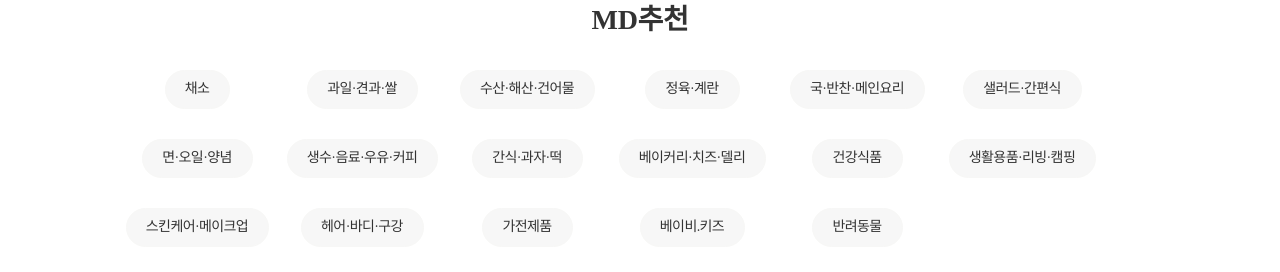
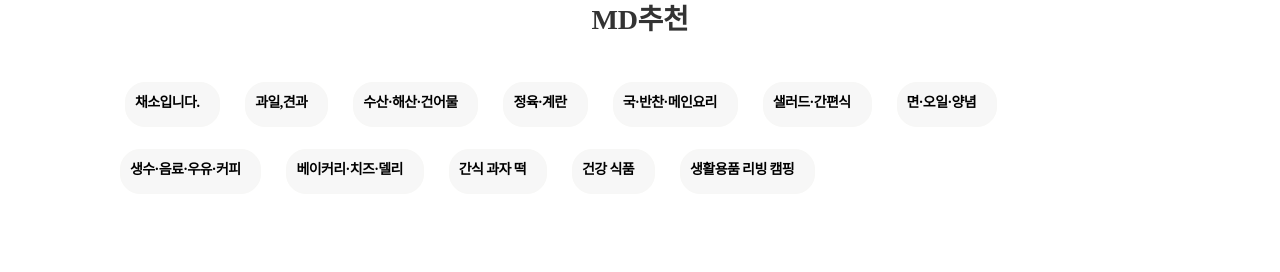
Before and after one commit to kyoungholee/Market-React-develop-, a React (Create React App) app: page / in a window 1280 px wide. Shown: the part 2577-2849 px from the top of the page. Built offline with nearby package versions, Linux system fonts and the light colour scheme.

Commit message:
market-react 같은 데이터 더미를 이용해서 다시 받아오기

```diff
--- a/src/components/Login.css
+++ b/src/components/Login.css
@@ -53,16 +53,3 @@
   margin: 3px 6px 0;
   background-color: #333;
 }
-
-.section_login .btn_type {
-  border: 1px solid #5f0081;
-  background-color: #5f0080;
-  display: block;
-  overflow: hidden;
-  width: 100%;
-  border-radius: 3px;
-  font-weight: 500;
-  font-size: 19px;
-  color: #fff;
-  line-height: 51px;
-}
--- a/src/components/Login.js
+++ b/src/components/Login.js
@@ -2,7 +2,7 @@ import React from 'react'
 import {useState, useEffect} from 'react';
 import { Link } from 'react-router-dom';
 import "./Login.css";
-
+import styled from "styled-components";
 
 function Login() {
 
@@ -23,6 +23,14 @@ function Login() {
             window.alert("아이디와 비밀번호를 입력해주세요.");
             return;
         }
+    }
+
+    const root = () => {
+        alert ("감사합니다. ")
+    }
+
+    const click = () => {
+        alert("조건을 말하세요")
     }
 
     return (
@@ -60,13 +68,42 @@ function Login() {
                                 <Link to = "/">비밀번호 찾기</Link>
                         </div>
                     </div>
-                    <button className = "btn_type">
+
+
+
+                    <Button bgcolor ="blue" className = "btn_type" onClick = {root}>
                             <span>로그인 </span>
-                    </button>
+                    </Button>
+                    <br/>
+
+                    <Button bgcolor = "red" className = "btn_type2" onClick = {click}>
+                            <span>회원가입 </span>
+                    </Button>
+
                 </div>
             </div>
         </div>
     )
 }
+//조건은 다 같은데 배경색만 다르게 한다 !!
+// 회원가입은 props로 받고 배경색만 바꾸게 된다.!
+// 이렇듯  button 이라는 같은 태그안에 배경색만 다를 때
+// style-conponets를 이용해서 태그안에 bgcolor = "blue"색을 받아서
+// props로 값을 받을 수 있다.
+//background-color : ${prop s=> props.bgcolor}
 
-export default Login
+
+const Button = styled.button`
+    cursor: pointer;
+    border: 1px solid black;
+    width: 100%;
+    background-color: ${props => props.bgcolor};
+    border-radius: 3px;
+    font-weight: 500;
+    font-size : 30px;
+    color : black;
+    line-height: 51px;
+    margin-top: 30px;
+`
+
+export default Login;
--- a/src/components/Main.css
+++ b/src/components/Main.css
@@ -109,3 +109,21 @@
   letter-spacing: -0.3px;
   text-align: center;
 }
+.main_type4 .dumdata {
+  font-weight: 700;
+  font-size: 14px;
+  line-height: 21px;
+  padding: 0 5px 20px;
+}
+.main_type4 li {
+  border: 1px solid #f7f7f6;
+  background-color: #f7f7f7;
+  height: 34px;
+  margin: 12px 20px 10px 5px;
+  border-radius: 20px;
+  align-items: center;
+  color: black;
+  display: inline-block;
+  padding: 9px 20px 0 9px;
+  cursor: pointer;
+}
--- a/src/components/Main.js
+++ b/src/components/Main.js
@@ -11,7 +11,6 @@ import ThreeItems from '../elements/ThreeItems';
 import MDItems from '../elements/MDItems';
 import dummy from "../dummy/category";
 import {useState} from 'react';
-import category from '../dummy/category';
 
 
 
@@ -42,10 +41,7 @@ const movies = [
 
   const renderDatas = dummy.map(category => {
     return(
-        <div>
-            <div>{category.id}</div>
-            <div>{category.name}</div>
-        </div>
+      <li>{category.name}</li>
     );
 
   })
@@ -144,35 +140,14 @@ const nextSlide = () => {
                         <a className="link">
                         </a>
                 </div>
+
                 <div className = "main_type4">
                     <div className = "product4">
                         <h3> MD추천</h3>
                     </div>
-                            <ul>
-                                <li>
-                                <MDItems gift = {"채소"}
-
-                                />
-                                <MDItems gift = {"과일·견과·쌀"}/>
-                                <MDItems gift = {"수산·해산·건어물"}/>
-                                <MDItems gift = {"정육·계란"}/>
-                                <MDItems gift = {"국·반찬·메인요리"}/>
-                                <MDItems gift = {"샐러드·간편식"}/>
-                                <MDItems gift = {"면·오일·양념"}/>
-                                <MDItems gift = {"생수·음료·우유·커피"}/>
-                                <MDItems gift = {"간식·과자·떡"}/>
-                                <MDItems gift = {"베이커리·치즈·델리"}/>
-                                <MDItems gift = {"건강식품"}/>
-                                <MDItems gift = {"생활용품·리빙·캠핑"}/>
-                                <MDItems gift = {"스킨케어·메이크업"}/>
-                                <MDItems gift = {"헤어·바디·구강"}/>
-                                <MDItems gift = {"가전제품"}/>
-                                <MDItems gift = {"베이비.키즈"}/>
-                                <MDItems gift = {"반려동물"}/>
-                                </li>
-
-                            </ul>
-
+                            <div>
+                                <dummy className = "dumdata">{renderDatas}</dummy>
+                            </div>
                 </div>
         </>
     )
--- a/src/dummy/category.js
+++ b/src/dummy/category.js
@@ -1,7 +1,7 @@
 const category = [
     {
         id : 1,
-        name :"채소"
+        name :"채소입니다."
     },
     {
         id : 2,
@@ -37,21 +37,21 @@ const category = [
     },
     {
         id : 10,
-        name : "과일,견과"
+        name : "간식 과자 떡"
     },
     {
         id : 11,
-        name : "과일,견과"
+        name : "건강 식품"
     },
     {
         id : 12,
-        name : "과일,견과"
+        name : "생활용품 리빙 캠핑"
     },
 ]
 
 //채소 데이터
 
-const Item1 = [
+export const Item1 = [
     {
         id : 1,
         name : "양파"
@@ -61,14 +61,14 @@ const Item1 = [
         name : "대파"
     },
     {
-        id : 1,
+        id : 3,
         name : "고구마"
     }
 
 ]
 
 //채소와 견과
-const Item2 = [
+export const Item2 = [
     {
         id : 1,
         name : "사과"
@@ -80,4 +80,16 @@ const Item2 = [
 
 ]
 
+//수산 해산 건어물
+export const Item3 = [
+    {
+        id : 1,
+        name : "오징어"
+    },
+    {
+        id : 2,
+        name : "한치"
+    }
+
+]
 export default category;
--- a/src/elements/MDItems.js
+++ b/src/elements/MDItems.js
@@ -6,7 +6,7 @@ function MDItems(props) {
     <>
             <ul className ="md-items">
                 <li>
-                    <a>{props.gift}</a>
+                    <a>{props.gift} </a>
                 </li>
             </ul>
 
```
Also changed, not shown: src/elements/renderDatas.js (deleted, +0 -17 lines), 1 other file (tests, documents, lock files or other folders).
